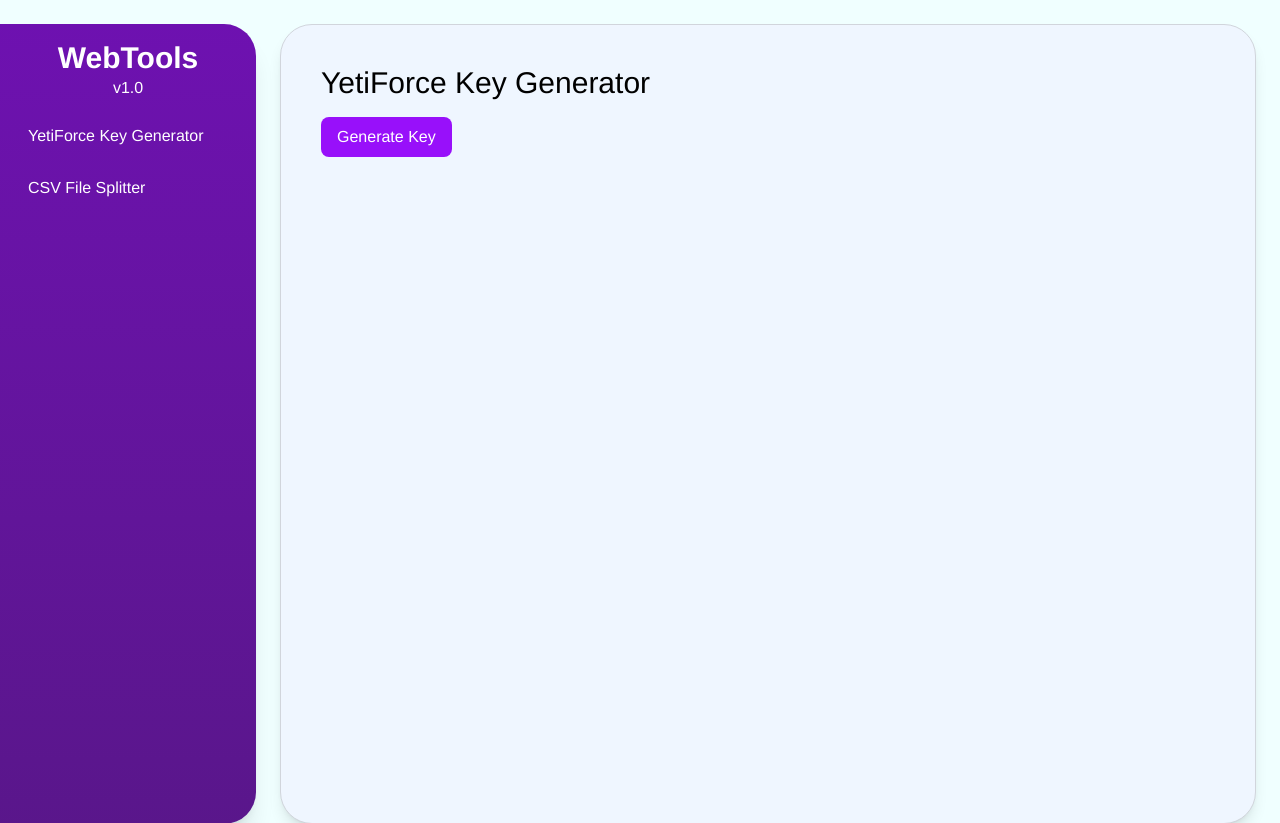
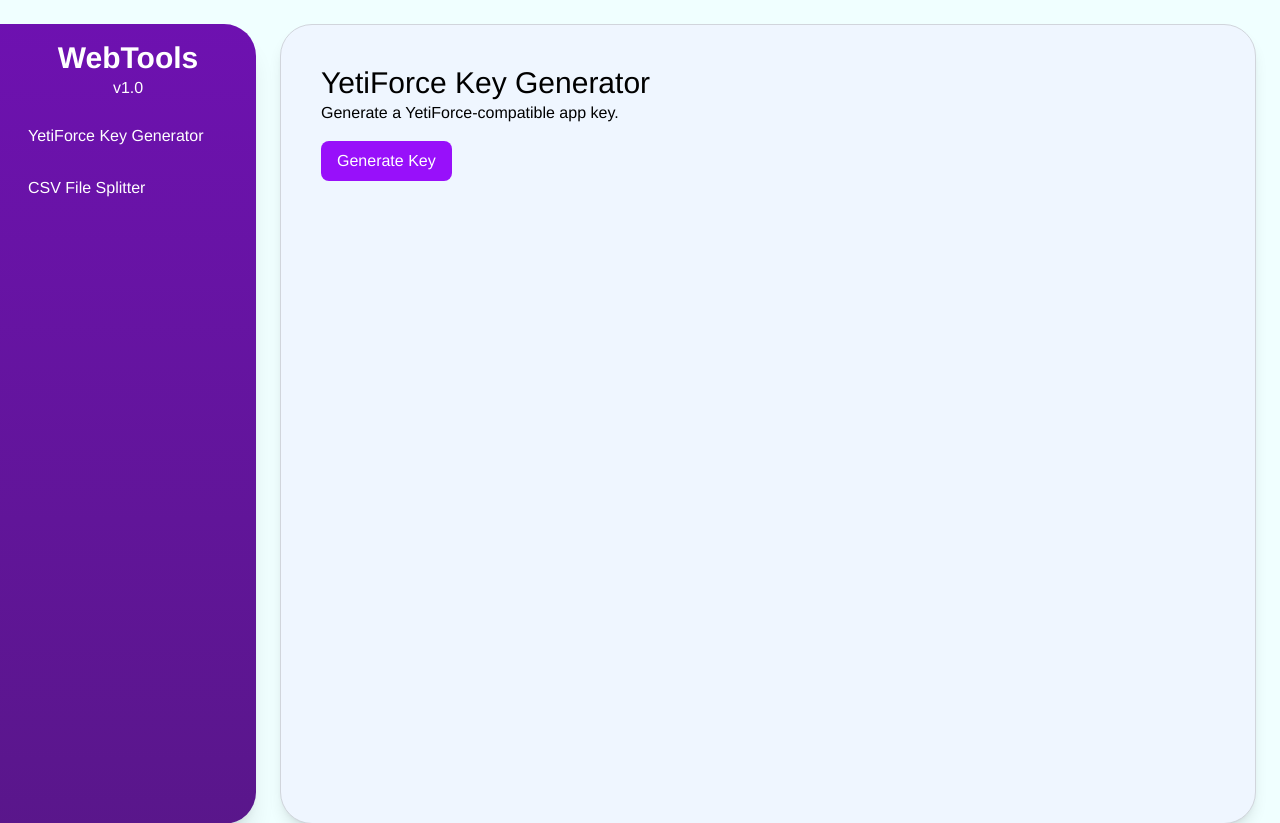
Before and after one commit to nihilne/WebTools, a Flask app: page /yfkeygen in a window 1280 px wide. Shown: the top 823 px of the page. Run offline with Flask 3, Linux system fonts and the light colour scheme; style sheets or scripts are compiled from the project's sources.

Commit message:
feat: add description below title

```diff
--- a/app/templates/yfkeygen.html
+++ b/app/templates/yfkeygen.html
@@ -2,6 +2,7 @@
 {% block title %}Home{% endblock %}
 {% block content %}
 <h1 class="text-3xl">YetiForce Key Generator</h1>
+<p>Generate a YetiForce-compatible app key.</p>
 <div class="my-4" id="output"></div>
 <button hx-post="/yfkeygen/generate" hx-target="#output" hx-swap="innerHTML"
     class="cursor-pointer px-4 py-2 bg-purple-600 text-white rounded-lg hover:scale-105 transition duration-75">
```
